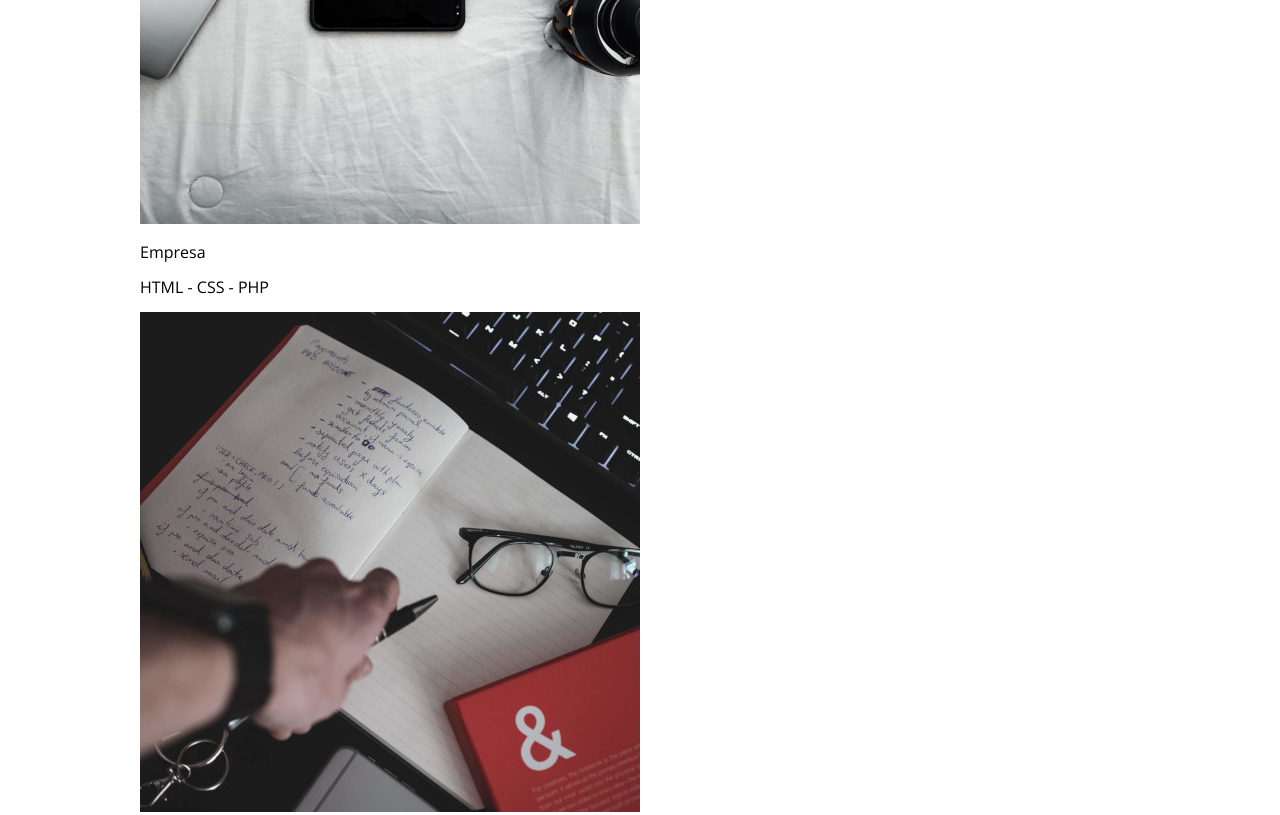
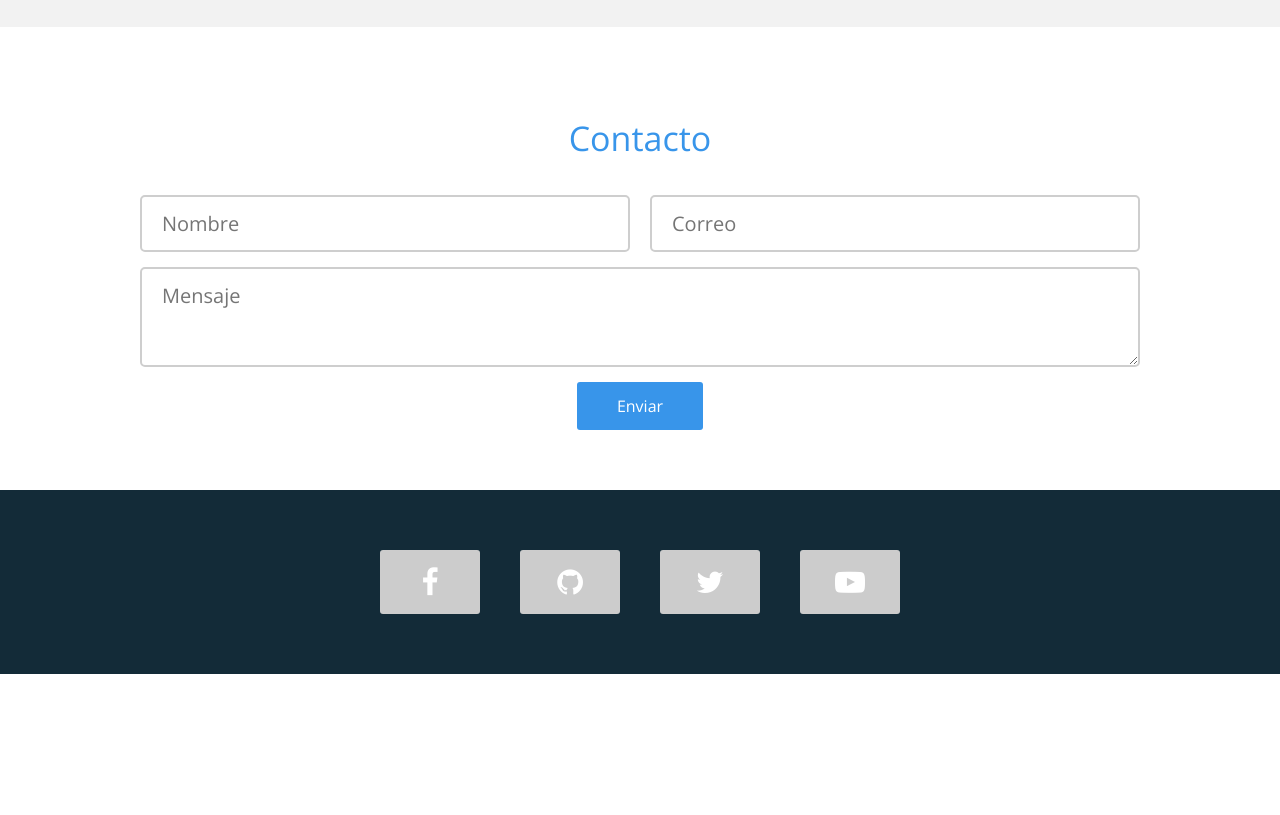
Before and after one commit to adguez/udemy, a plain HTML site: page indexportafolio.html in a window 1280 px wide. Shown: the part 1740-2555 px from the top of the page. After the commit the page ends 2414 px from the top, so only its background shows below. Drawn offline with nearby package versions, Linux system fonts and the light colour scheme.

Commit message:
Se terminade diseñar el sitio con CSS

```diff
--- a/css/indexportafolio.css
+++ b/css/indexportafolio.css
@@ -42,6 +42,7 @@ header .menu a:hover{
 }
  /*        F l e x   b o x      */
 header .contenedor-texto{
+	/*Trabajar con flexbox*/
 	display: flex;
 	justify-content: center;
 	align-content: center;
@@ -70,3 +71,192 @@ header .contenedor-texto .texto .profesion{
 	font-size: 25px;
 	line-height: 25px;
 }
+
+
+ /* ----- ----- MAIN ----- ----- */
+.main .contenedor {
+	overflow: visible;
+}
+.main .acerca-de{
+	text-align: center;
+	/*background:#ccc;*/
+}
+
+.main .acerca-de .foto{
+	/*Subir la foto */
+	margin-top: -60px;
+}
+.main .acerca-de .foto img {
+	vertical-align: top;
+	border-radius: 50%;
+	border: 5px solid rgba(255,255,255,0.2);
+}
+
+.main .acerca-de .texto{
+	color:#5a5a5a;
+	font-weight: 600px;
+	font-size: 1em;
+	line-height: 30px;
+	width: 80%;
+	margin-top: 40px auto 60px auto;
+}
+.main .acerca-de .texto .titulo{
+	font-size: 34px;
+	line-height: 34px;
+	margin-bottom: 40px;
+	font-weight: 300;
+	color:#dd820d;
+	text-align: center;
+}
+
+.main .acerca-de .texto .bold{
+	color: #3895ea;
+	text-decoration: underline;
+}
+
+.main .trabajos{
+	background: #f2f2f2;
+	padding: 60px 0;
+}
+
+.main .trabajos .contenedor{
+	overflow: hidden;
+}
+.main .trabajos .titulo{
+	font-size: 34px;
+	line-height: 34px;
+	margin-bottom: 40px;
+	font-weight: 300;
+	color:#323068;
+	text-align: center;
+}
+
+.main .trabajos .contenedor-trabajos{
+	display: flex;
+	flex-direction: row;
+	flex-wrap: wrap;
+	justify-content: space-between;
+}
+
+.main .trabajos .contenedor-trabajos .trabajo{
+	width: 23%;
+	margin-bottom: 40px;
+}
+.main .trabajos .contenedor-trabajos .trabajo .thumb{
+	width: 100%;
+	margin-bottom: 10px;
+}
+.main .trabajos .contenedor-trabajos .trabajo .thumb img{
+	width: 100%;
+	vertical-align: top;
+	border-radius: 5px;
+}
+.main .trabajos .contenedor-trabajos .trabajo .descripcion{
+	text-align: center;
+}
+
+.main .trabajos .contenedor-trabajos .trabajo .nombre{
+	font-weight: 700;
+	color:#3895ea;
+	margin-bottom: 10px;
+}
+.main .trabajos .contenedor-trabajos .trabajo .categoria{
+	font-size: 14px;
+	color:#636363;
+}
+/*----- ----- FOOTER ----- -----
+	Esta no es una clase, es una etiqueta
+*/
+
+footer .contacto{
+	padding: 60px 0;
+}
+
+footer .contacto .titulo{
+	font-size: 34px;
+	line-height: 34px;
+	margin-bottom: 40px;
+	font-weight: 300;
+	color:#3895ea;
+	text-align: center;
+}
+footer .contacto .formulario{
+	display: flex;
+	flex-wrap: wrap;
+	justify-content: space-between;
+}
+footer .contacto .formulario input[type="text"]
+,footer .contacto .formulario input[type="email"]
+,footer .contacto .formulario textarea{
+	border: 2px solid #cecece;
+	border-radius: 5px;
+	padding: 5px;
+	padding: 15px 20px;
+	font-size: 20px;
+	color:#a4a4a4;
+}
+footer .contacto .formulario input[type="text"]
+,footer .contacto .formulario input[type="email"]{
+	width: 49%;
+	margin-bottom: 15px;
+}
+
+footer .contacto .formulario textarea{
+	width: 100%;
+	height: 100px;
+	min-width: 100%;
+	max-width: 100%;
+	min-height: 100px;
+	max-height: 300px;
+	margin-bottom: 15px;
+}
+footer .contacto .formulario .boton{
+	margin:auto;
+	background: #3895ea;
+	color: #FFF;
+	border: none;
+	border-radius: 3px;
+	padding: 15px 40px;
+	cursor: pointer;
+}
+footer .contacto .formulario .boton:hover{
+	background: #387bea;
+}
+footer .contacto .formulario input[type="text"]:focus
+,footer .contacto .formulario input[type="email"]:focus
+,footer .contacto .formulario textarea:focus{
+	border:2px solid #3895ea;
+}
+
+/*----- ----- REDES ----- -----*/
+footer .redes-sociales{
+	background: #132b38;
+	padding: 60px 0;
+}
+footer .redes-sociales .contenedor{
+	display: flex;
+	justify-content: center;
+}
+footer .redes-sociales a{
+	color:#FFF;
+	text-align: center;
+	width: 100px;
+	display: block;
+	padding: 15px 0;
+	border-radius: 3px;
+	font-size: 30px;
+	background: #ccc;
+	margin:0 20px;
+}
+footer .redes-sociales .facebook:hover{
+	background:#3b5998;
+}
+footer .redes-sociales .github:hover{
+	background:#666;
+}
+footer .redes-sociales .twitter:hover{
+	background:#1da1f2;
+}
+footer .redes-sociales .youtube:hover{
+	background:#ff0000;
+}
--- a/indexportafolio.html
+++ b/indexportafolio.html
@@ -35,7 +35,7 @@
 					</div>
 
 					<div class="texto">
-						<h2>Acerda de</h2>
+						<h2 class="titulo">Acerca de</h2>
 						<p>Lorem ipsum dolor sit amet, <span class="bold">consectetur adipisicing</span> elit. Dolorum blanditiis enim ex, minima earum id architecto eum est excepturi rem, eius numquam reiciendis, <span class="bold">impedit deserunt</span> quis corporis molestias tempora assumenda.</p>
 					</div>
 				</div>
@@ -153,8 +153,9 @@
 			<section class="redes-sociales">
 				<div class="contenedor">
 					<a href="#" class="facebook"><i class="fa fa-facebook-f"></i></a>
-					<a href="#" class="git"><i class="fa fa-github"></i></a>
+					<a href="#" class="github"><i class="fa fa-github"></i></a>
 					<a href="#" class="twitter"><i class="fa fa-twitter"></i></a>
+					<a href="#" class="youtube"><i class="fa fa-youtube-play"></i></a>
 				</div>
 			</section>
 		</footer>
```
